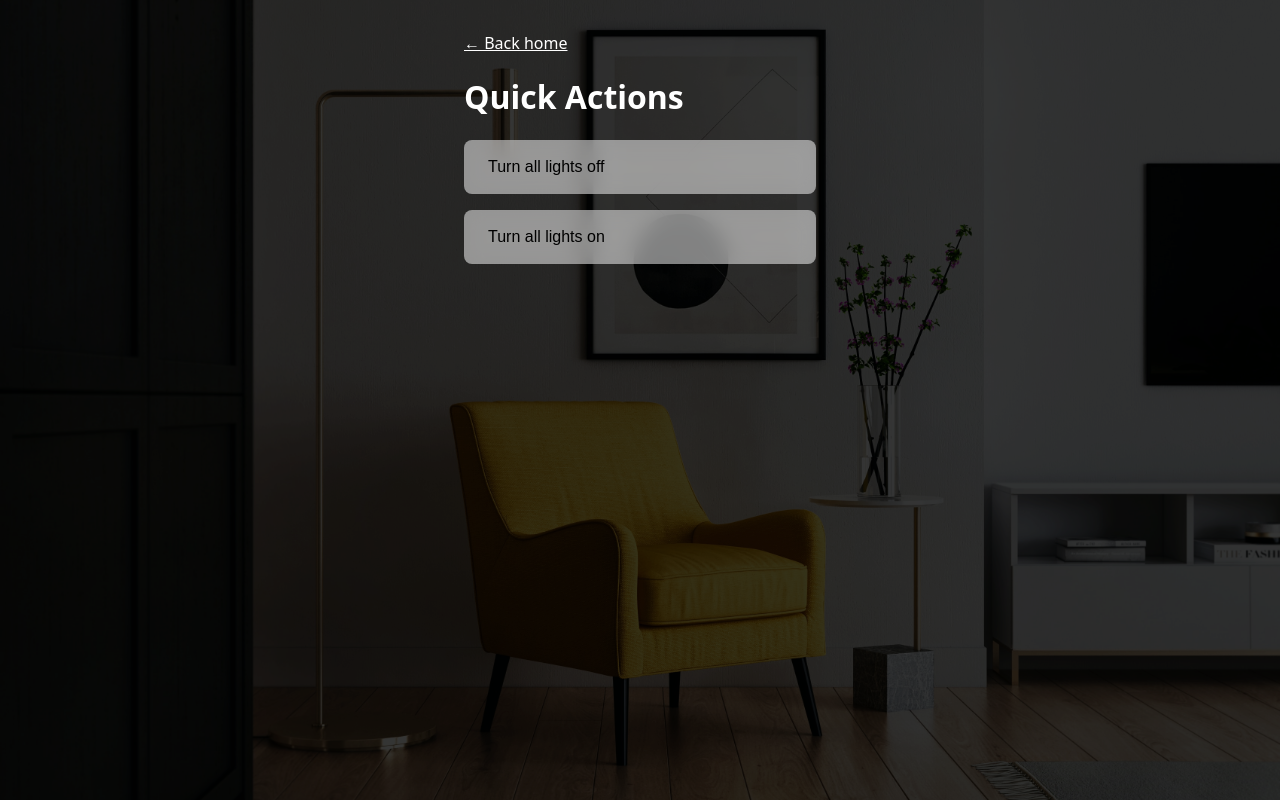
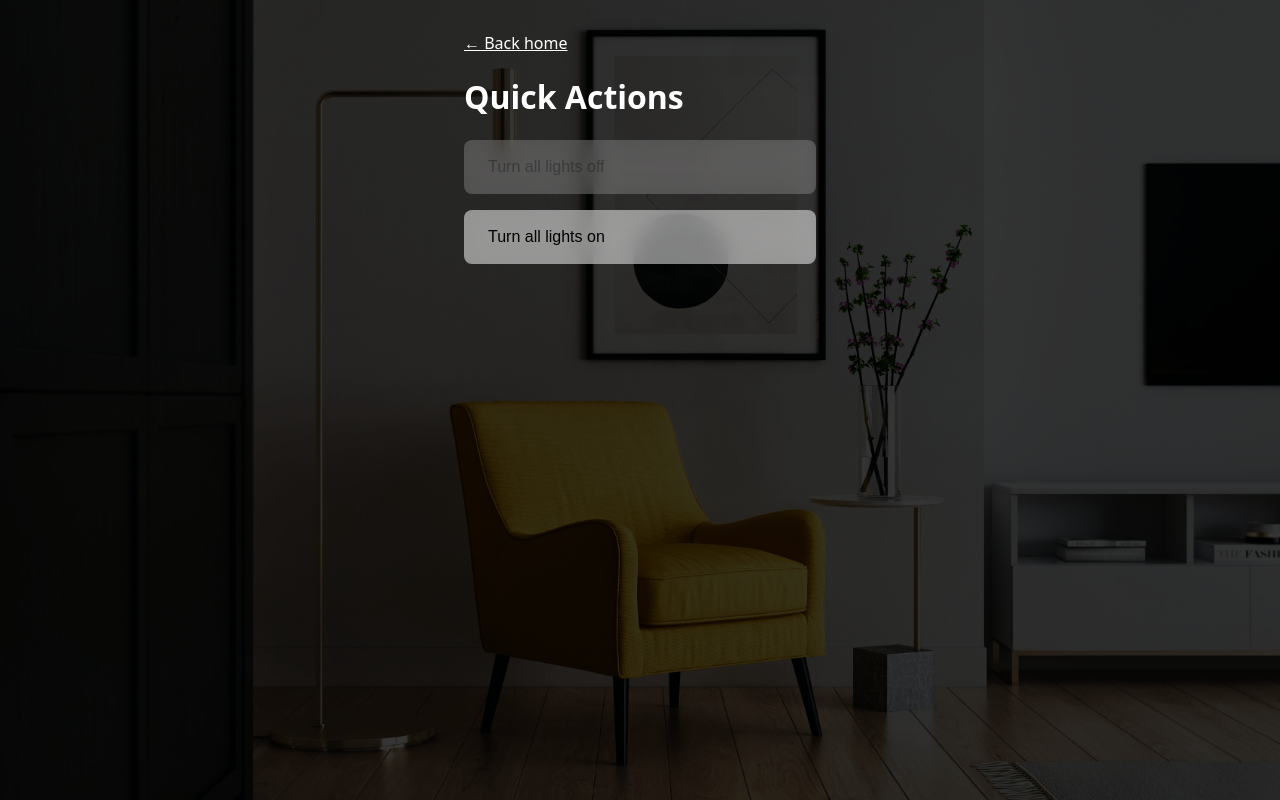
Before and after one commit to jakobm101/challenges-two, a Next.js app in the folder 0037-react-global-state/react-global-state_lights/: page /actions in a window 1280 px wide. Built offline with nearby package versions, Linux system fonts and the light colour scheme.

Commit message:
clean up and done

```diff
--- a/0037-react-global-state/react-global-state_lights/components/QuickActions/index.js
+++ b/0037-react-global-state/react-global-state_lights/components/QuickActions/index.js
@@ -7,13 +7,21 @@ const StyledQuickActions = styled.div`
   gap: 16px;
 `;
 
-export default function QuickActions({ setAllLights }) {
+export default function QuickActions({ setAllLights, countLightsOn }) {
   return (
     <StyledQuickActions>
-      <Button type="button" onClick={() => setAllLights(false)}>
+      <Button
+        disabled={!countLightsOn}
+        type="button"
+        onClick={() => setAllLights(false)}
+      >
         Turn all lights off
       </Button>
-      <Button type="button" onClick={() => setAllLights(true)}>
+      <Button
+        disabled={countLightsOn}
+        type="button"
+        onClick={() => setAllLights(true)}
+      >
         Turn all lights on
       </Button>
     </StyledQuickActions>
--- a/0037-react-global-state/react-global-state_lights/pages/_app.js
+++ b/0037-react-global-state/react-global-state_lights/pages/_app.js
@@ -31,15 +31,13 @@ export default function App({ Component, pageProps }) {
     );
   };
 
-  const setAllLights = (bool) =>{
-    console.log('setting all lights', bool);
-
+  const setAllLights = (bool) => {
     setLights(
       lights.map((light) => {
-        return { ...light, isOn: bool};
+        return { ...light, isOn: bool };
       })
     );
-  }
+  };
 
   return (
     <Layout isDimmed={!countLightsOn}>
--- a/0037-react-global-state/react-global-state_lights/pages/actions.js
+++ b/0037-react-global-state/react-global-state_lights/pages/actions.js
@@ -1,12 +1,12 @@
 import Link from "../components/Link";
 import QuickActions from "../components/QuickActions";
 
-export default function Actions({ setAllLights }) {
+export default function Actions({ setAllLights, countLightsOn }) {
   return (
     <>
       <Link href="/">← Back home</Link>
       <h1>Quick Actions</h1>
-      <QuickActions setAllLights={setAllLights} />
+      <QuickActions setAllLights={setAllLights} countLightsOn={countLightsOn} />
     </>
   );
 }
```
